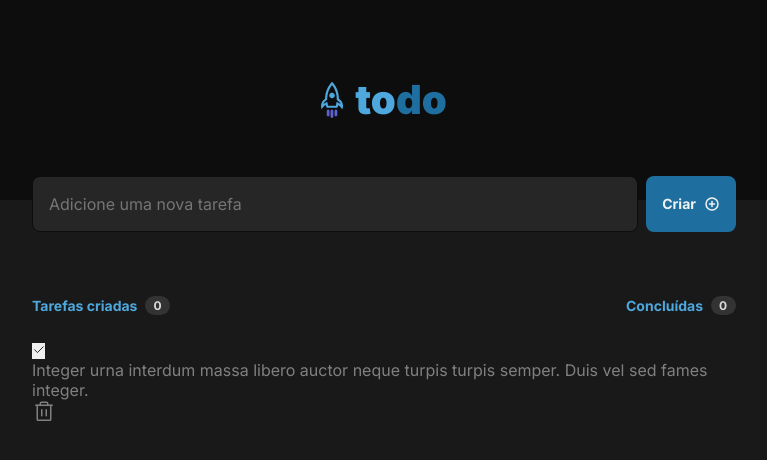
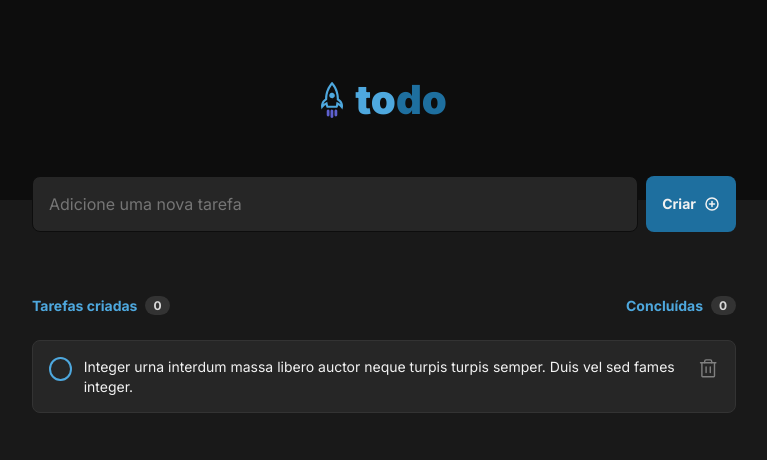
Before and after one commit to franciniltonsoaresmenzes/to-do, a React (Vite) app: page / in a window 1280 px wide. Shown: the top 460 px of the page, without its empty margins (256-1023 px from the left). Built offline with nearby package versions, Linux system fonts and the light colour scheme.

Commit message:
finalizado compenente Collection Task

```diff
--- a/src/components/CollectionTask.module.css
+++ b/src/components/CollectionTask.module.css
@@ -0,0 +1,68 @@
+.card {
+  background: var(--gray-500);
+  border: 1px solid var(--gray-400);
+  padding: 1rem;
+  border-radius: 8px;
+
+  display: flex;
+  justify-content: space-between;
+  align-items: flex-start;
+  gap: .75rem;
+}
+
+.card .false {
+  background: transparent;
+  border: 2px solid var(--blue);
+  border-radius: 100%;
+  width: 1.5rem;
+  height: 1.5rem;
+  color: white;
+
+  display: flex;
+  align-items: center;
+  justify-content: center;
+}
+
+.card .false:hover {
+  border: 2px solid var(--blue--dark);
+  background: rgba(30, 111, 159, .2);
+}
+
+.true {
+  border: 2px solid var(--purple-dark);
+  background: var(--purple-dark);
+  display: flex;
+  align-items: center;
+  justify-content: center;
+
+  border-radius: 100%;
+  width: 1.5rem;
+  height: 1.5rem;
+  color: white;
+}
+
+.card .noChecked {
+  font-weight: 400;
+  font-size: var(--font-m);
+  line-height: 1.4;
+  color: var(--gray-100);
+}
+
+.checked {
+  text-decoration-line: line-through;
+  font-weight: 400;
+  font-size: var(--font-m);
+  line-height: 1.4;
+  color: var(--gray-300);
+}
+
+.trash {
+  width: 1.5rem;
+  height: 1.5rem;
+}
+
+.trash:hover {
+  background: var(--gray-400);
+  color: var(--danger);
+  border-radius: 8px;
+}
--- a/src/components/CollectionTask.tsx
+++ b/src/components/CollectionTask.tsx
@@ -1,14 +1,28 @@
 import { Check, Trash } from 'phosphor-react'
+import { useState } from 'react'
 import styles from './CollectionTask.module.css'
 
 export function CollectionTask() {
+  const [icon, setIcon] = useState(false)
+
+  function handleCheck() {
+    setIcon(!icon)
+  }
+
   return(
     <div className={styles.card} >
-      <button type='button' >
-        <Check/>
+      <button
+        type='button'
+        className={icon ? styles.true : styles.false}
+        onClick={handleCheck}
+      >
+        { icon ? <Check weight='bold' />  : null}
       </button>
-      <p>Integer urna interdum massa libero auctor neque turpis turpis semper. Duis vel sed fames integer.</p>
-      <Trash size={24} />
+      <p className={icon ? styles.checked : styles.noChecked} >Integer urna interdum massa libero auctor neque turpis turpis semper. Duis vel sed fames integer.</p>
+      <Trash
+        size={12}
+        className={styles.trash}
+      />
     </div>
   )
 }
```
